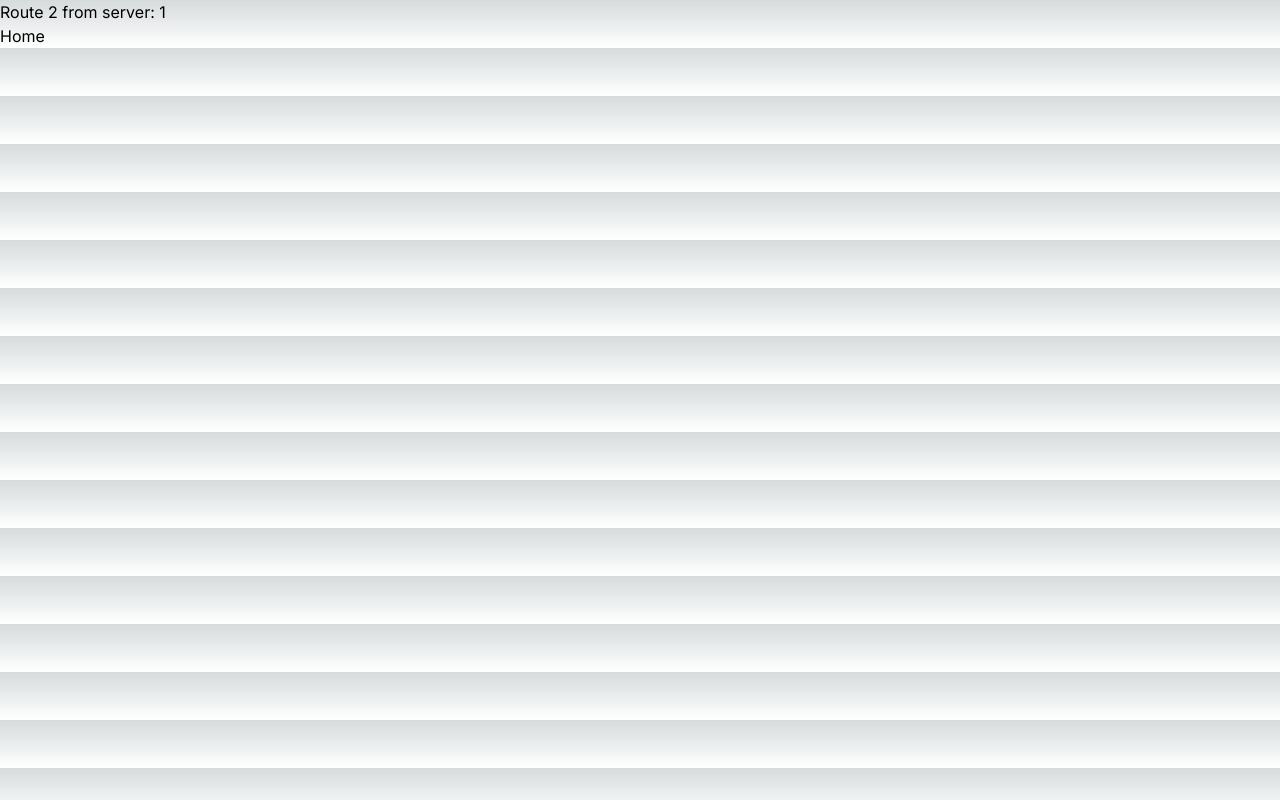
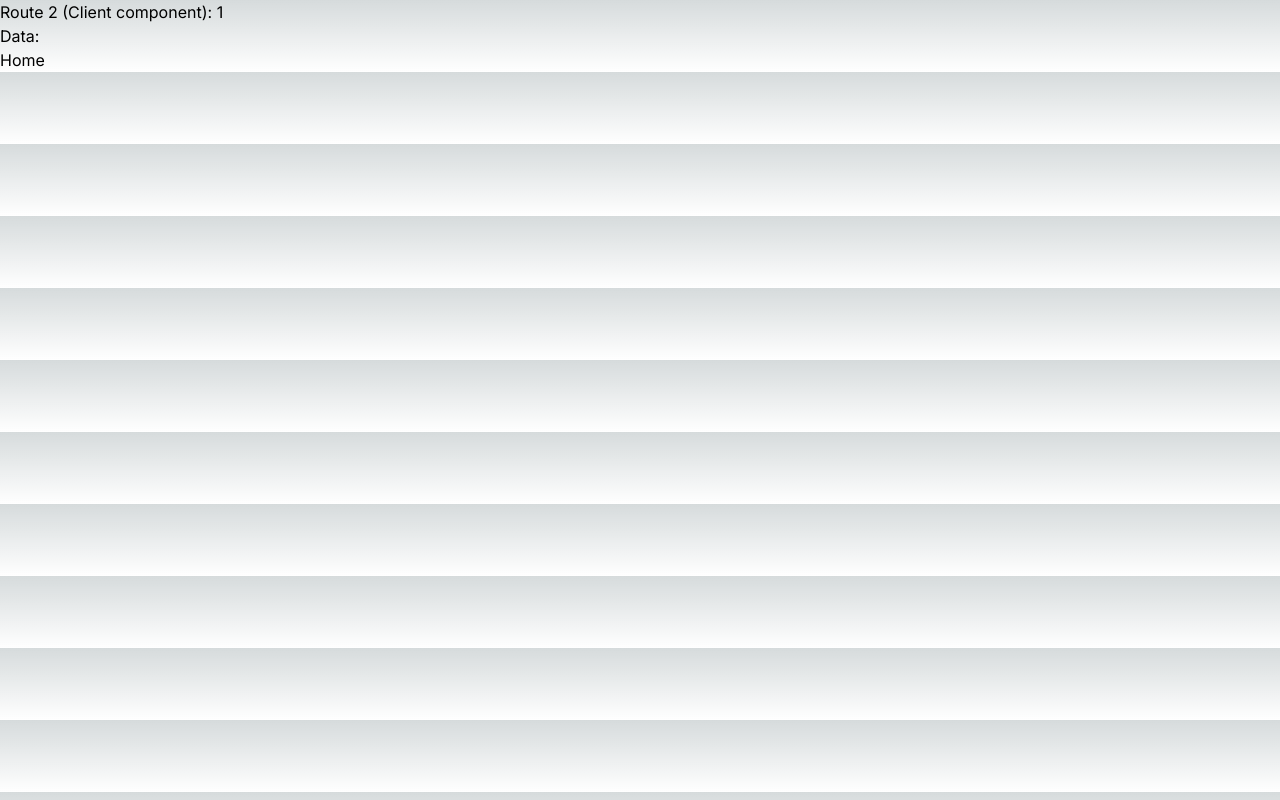
Before and after one commit to graemen16/multi-t, a Next.js app: page /1/route2 in a window 1280 px wide. Built offline with nearby package versions, Linux system fonts and the light colour scheme; no server answers.

Commit message:
adding api route

```diff
--- a/app/[domains]/route1/page.tsx
+++ b/app/[domains]/route1/page.tsx
@@ -4,7 +4,7 @@ export default function Page({ params }: { params: { domains: string } }) {
 	return (
 		<>
 			<div>
-				<div>Route 1 from server: {params.domains}</div>
+				<div>Route 1 from server (server component): {params.domains}</div>
 				<Link href={'/'}>Home</Link>{' '}
 			</div>
 		</>
--- a/app/[domains]/route2/page.tsx
+++ b/app/[domains]/route2/page.tsx
@@ -1,12 +1,27 @@
 'use client';
 
 import Link from 'next/link';
+import React from 'react';
 
 export default function Page({ params }: { params: { domains: string } }) {
+	// get from data route
+	const [data, setData] = React.useState<any>(null);
+	React.useEffect(() => {
+		console.log('fetching data');
+		const fetchData = async () => {
+			const res = await fetch('api/data');
+			console.log('res', res);
+
+			const data = await res.json();
+			setData(data);
+		};
+		fetchData();
+	}, []);
 	return (
 		<>
 			<div>
-				<div>Route 2 from server: {params.domains}</div>
+				<div>Route 2 (Client component): {params.domains}</div>
+				<div>Data: {data}</div>
 				<Link href={'/'}>Home</Link>{' '}
 			</div>
 		</>
--- /dev/null
+++ b/app/api/data/route.ts
@@ -0,0 +1,9 @@
+import { NextResponse } from 'next/server';
+
+export async function GET(request: Request) {
+	const url = new URL(request.url);
+	const path = url.pathname;
+	const subdomain = url.hostname.split('.')[0];
+	console.log('Route: subdomain', url, subdomain);
+	return new Response(JSON.stringify(`Hello from ${subdomain}!`), { status: 200 });
+}
```
